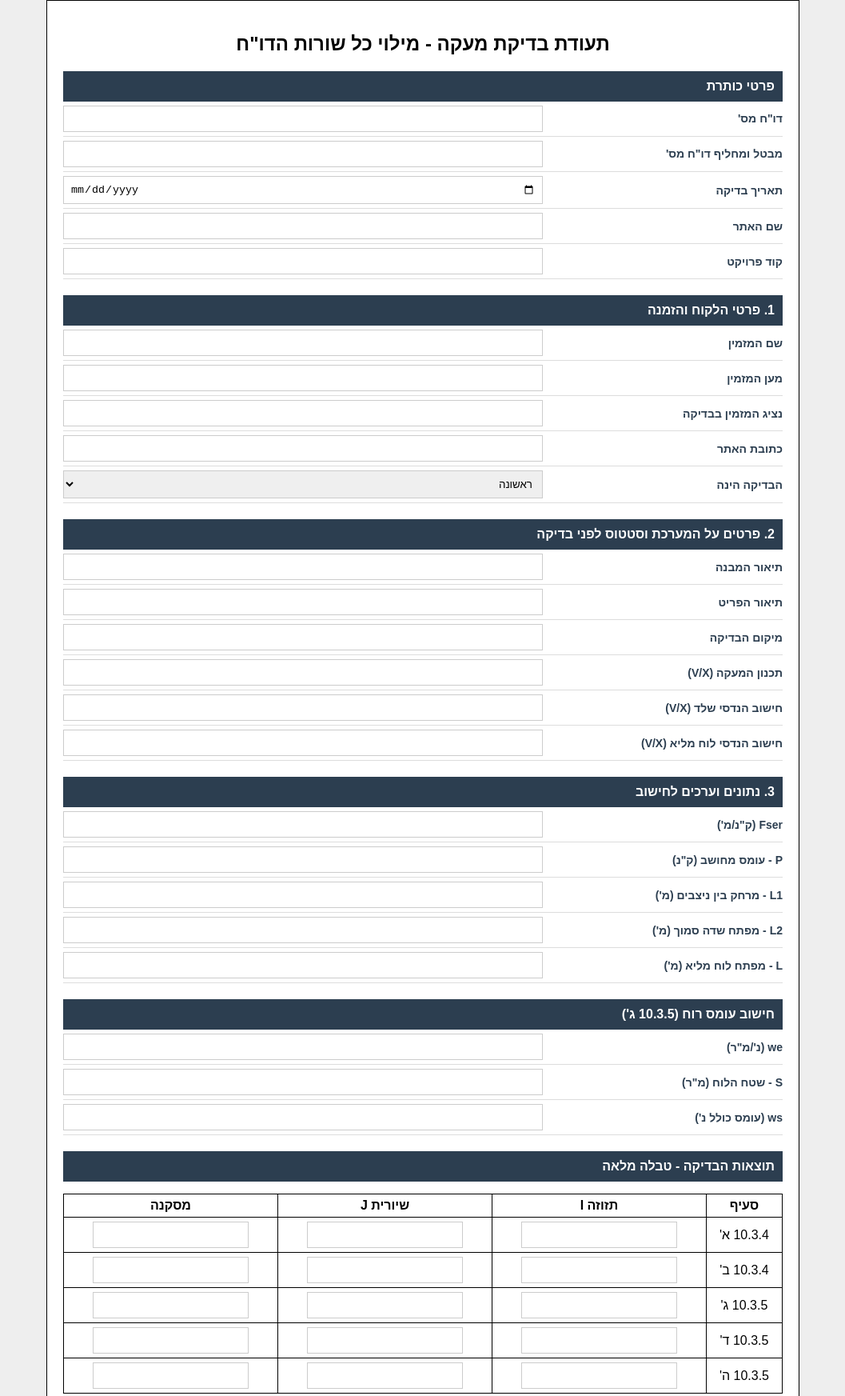
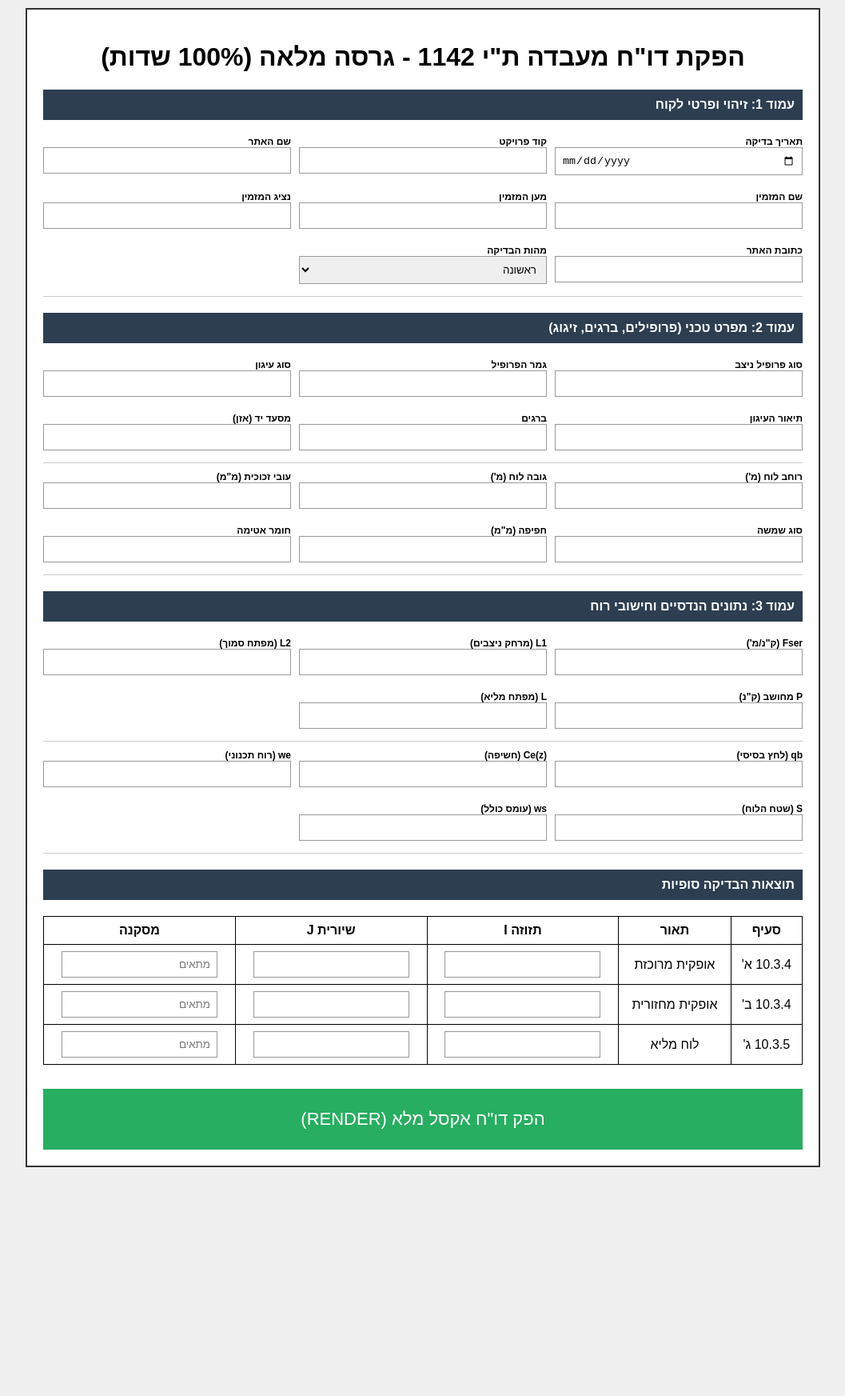
Before and after one commit to amiraharonsystem-cloud/railing-calculator., a website: page public/index.html in a window 1280 px wide. Shown: the part 18-1763 px from the top of the page at 80% size, without its empty margins (111-1168 px from the left). After the commit the page ends 1505 px from the top, so only its background shows below. Drawn offline with Linux system fonts and the light colour scheme.

Commit message:
Update index.html

```diff
--- a/public/index.html
+++ b/public/index.html
@@ -2,74 +2,80 @@
 <html lang="he" dir="rtl">
 <head>
     <meta charset="UTF-8">
-    <title>דו"ח 1142 - מילוי מלא</title>
+    <title>דו"ח בדיקה מלא 1142</title>
     <style>
-        body { font-family: Arial; background: #eee; direction: rtl; padding: 10px; }
-        .page { background: white; max-width: 900px; margin: auto; padding: 20px; border: 1px solid #000; }
-        .row { display: flex; align-items: center; border-bottom: 1px solid #ddd; padding: 5px 0; }
-        .label { width: 300px; font-weight: bold; font-size: 14px; color: #2c3e50; }
-        input, select { flex: 1; padding: 8px; border: 1px solid #ccc; }
-        .header { background: #2c3e50; color: white; padding: 10px; font-weight: bold; margin-top: 20px; }
-        table { width: 100%; border-collapse: collapse; margin-top: 15px; }
-        th, td { border: 1px solid #000; padding: 5px; text-align: center; }
-        .btn { background: #27ae60; color: white; width: 100%; padding: 20px; font-size: 20px; cursor: pointer; border: none; margin-top: 20px; }
+        body { font-family: Arial; background: #f0f0f0; direction: rtl; padding: 20px; }
+        .container { max-width: 950px; margin: auto; background: white; padding: 20px; border: 2px solid #333; }
+        .h-section { background: #2c3e50; color: white; padding: 10px; margin: 20px 0 10px; font-weight: bold; }
+        .grid { display: grid; grid-template-columns: 1fr 1fr 1fr; gap: 10px; border-bottom: 1px solid #ccc; padding-bottom: 15px; }
+        .field { display: flex; flex-direction: column; }
+        label { font-size: 12px; font-weight: bold; margin-top: 10px; }
+        input, select { padding: 8px; border: 1px solid #999; }
+        table { width: 100%; border-collapse: collapse; margin-top: 20px; }
+        th, td { border: 1px solid #000; padding: 8px; text-align: center; }
+        .btn { background: #27ae60; color: white; width: 100%; padding: 25px; font-size: 22px; cursor: pointer; border: none; margin-top: 30px; }
     </style>
 </head>
 <body>
 
-<div class="page">
-    <h2 style="text-align:center">תעודת בדיקת מעקה - מילוי כל שורות הדו"ח</h2>
+<div class="container">
+    <h1 style="text-align:center">הפקת דו"ח מעבדה ת"י 1142 - גרסה מלאה (100% שדות)</h1>
 
-    <div class="header">פרטי כותרת</div>
-    <div class="row"><div class="label">דו"ח מס'</div><input id="reportNum"></div>
-    <div class="row"><div class="label">מבטל ומחליף דו"ח מס'</div><input id="replacedReportNum"></div>
-    <div class="row"><div class="label">תאריך בדיקה</div><input type="date" id="testDate"></div>
-    <div class="row"><div class="label">שם האתר</div><input id="siteName"></div>
-    <div class="row"><div class="label">קוד פרויקט</div><input id="projectId"></div>
+    <div class="h-section">עמוד 1: זיהוי ופרטי לקוח</div>
+    <div class="grid">
+        <div class="field"><label>תאריך בדיקה</label><input type="date" id="testDate"></div>
+        <div class="field"><label>קוד פרויקט</label><input id="projectId"></div>
+        <div class="field"><label>שם האתר</label><input id="siteName"></div>
+        <div class="field"><label>שם המזמין</label><input id="clientName"></div>
+        <div class="field"><label>מען המזמין</label><input id="clientAddress"></div>
+        <div class="field"><label>נציג המזמין</label><input id="presenterName"></div>
+        <div class="field"><label>כתובת האתר</label><input id="siteAddress" style="grid-column: span 2;"></div>
+        <div class="field"><label>מהות הבדיקה</label><select id="testType"><option>ראשונה</option><option>חוזרת</option></select></div>
+    </div>
 
-    <div class="header">1. פרטי הלקוח והזמנה</div>
-    <div class="row"><div class="label">שם המזמין</div><input id="clientName"></div>
-    <div class="row"><div class="label">מען המזמין</div><input id="clientAddress"></div>
-    <div class="row"><div class="label">נציג המזמין בבדיקה</div><input id="presenterName"></div>
-    <div class="row"><div class="label">כתובת האתר</div><input id="siteAddress"></div>
-    <div class="row"><div class="label">הבדיקה הינה</div><select id="testType"><option>ראשונה</option><option>חוזרת</option></select></div>
+    <div class="h-section">עמוד 2: מפרט טכני (פרופילים, ברגים, זיגוג)</div>
+    <div class="grid">
+        <div class="field"><label>סוג פרופיל ניצב</label><input id="profileType"></div>
+        <div class="field"><label>גמר הפרופיל</label><input id="profileFinish"></div>
+        <div class="field"><label>סוג עיגון</label><input id="anchorType"></div>
+        <div class="field"><label>תיאור העיגון</label><input id="anchorDesc"></div>
+        <div class="field"><label>ברגים</label><input id="screwType"></div>
+        <div class="field"><label>מסעד יד (אזן)</label><input id="topRail"></div>
+    </div>
+    <div class="grid">
+        <div class="field"><label>רוחב לוח (מ')</label><input id="glassW"></div>
+        <div class="field"><label>גובה לוח (מ')</label><input id="glassH"></div>
+        <div class="field"><label>עובי זכוכית (מ"מ)</label><input id="glassThick"></div>
+        <div class="field"><label>סוג שמשה</label><input id="glassType"></div>
+        <div class="field"><label>חפיפה (מ"מ)</label><input id="overlap"></div>
+        <div class="field"><label>חומר אטימה</label><input id="sealing"></div>
+    </div>
 
-    <div class="header">2. פרטים על המערכת וסטטוס לפני בדיקה</div>
-    <div class="row"><div class="label">תיאור המבנה</div><input id="structureType"></div>
-    <div class="row"><div class="label">תיאור הפריט</div><input id="itemDesc"></div>
-    <div class="row"><div class="label">מיקום הבדיקה</div><input id="testLocation"></div>
-    <div class="row"><div class="label">תכנון המעקה (V/X)</div><input id="planOk"></div>
-    <div class="row"><div class="label">חישוב הנדסי שלד (V/X)</div><input id="engOk"></div>
-    <div class="row"><div class="label">חישוב הנדסי לוח מליא (V/X)</div><input id="glassOk"></div>
+    <div class="h-section">עמוד 3: נתונים הנדסיים וחישובי רוח</div>
+    <div class="grid">
+        <div class="field"><label>Fser (ק"נ/מ')</label><input id="Fser"></div>
+        <div class="field"><label>L1 (מרחק ניצבים)</label><input id="L1"></div>
+        <div class="field"><label>L2 (מפתח סמוך)</label><input id="L2"></div>
+        <div class="field"><label>P מחושב (ק"נ)</label><input id="P_calc"></div>
+        <div class="field"><label>L (מפתח מליא)</label><input id="L_fill"></div>
+    </div>
+    <div class="grid">
+        <div class="field"><label>qb (לחץ בסיסי)</label><input id="qb"></div>
+        <div class="field"><label>Ce(z) (חשיפה)</label><input id="ce_z"></div>
+        <div class="field"><label>we (רוח תכנוני)</label><input id="we_wind"></div>
+        <div class="field"><label>S (שטח הלוח)</label><input id="S_area"></div>
+        <div class="field"><label>ws (עומס כולל)</label><input id="ws_total"></div>
+    </div>
 
-    <div class="header">3. נתונים וערכים לחישוב</div>
-    <div class="row"><div class="label">Fser (ק"נ/מ')</div><input id="Fser"></div>
-    <div class="row"><div class="label">P - עומס מחושב (ק"נ)</div><input id="P_calc"></div>
-    <div class="row"><div class="label">L1 - מרחק בין ניצבים (מ')</div><input id="L1"></div>
-    <div class="row"><div class="label">L2 - מפתח שדה סמוך (מ')</div><input id="L2"></div>
-    <div class="row"><div class="label">L - מפתח לוח מליא (מ')</div><input id="L_fill"></div>
-
-    <div class="header">חישוב עומס רוח (10.3.5 ג')</div>
-    <div class="row"><div class="label">we (נ'/מ"ר)</div><input id="we"></div>
-    <div class="row"><div class="label">S - שטח הלוח (מ"ר)</div><input id="S_area"></div>
-    <div class="row"><div class="label">ws (עומס כולל נ')</div><input id="ws_total"></div>
-
-    <div class="header">תוצאות הבדיקה - טבלה מלאה</div>
+    <div class="h-section">תוצאות הבדיקה סופיות</div>
     <table>
-        <tr><th>סעיף</th><th>תזוזה I</th><th>שיורית J</th><th>מסקנה</th></tr>
-        <tr><td>10.3.4 א'</td><td><input id="hor_a"></td><td><input id="res_a"></td><td><input id="stat_a"></td></tr>
-        <tr><td>10.3.4 ב'</td><td><input id="hor_b"></td><td><input id="res_b"></td><td><input id="stat_b"></td></tr>
-        <tr><td>10.3.5 ג'</td><td><input id="hor_c"></td><td><input id="res_c"></td><td><input id="stat_c"></td></tr>
-        <tr><td>10.3.5 ד'</td><td><input id="hor_d"></td><td><input id="res_d"></td><td><input id="stat_d"></td></tr>
-        <tr><td>10.3.5 ה'</td><td><input id="hor_e"></td><td><input id="res_e"></td><td><input id="stat_e"></td></tr>
+        <tr><th>סעיף</th><th>תאור</th><th>תזוזה I</th><th>שיורית J</th><th>מסקנה</th></tr>
+        <tr><td>10.3.4 א'</td><td>אופקית מרוכזת</td><td><input id="hor_a"></td><td><input id="res_a"></td><td><input id="stat_a" placeholder="מתאים"></td></tr>
+        <tr><td>10.3.4 ב'</td><td>אופקית מחזורית</td><td><input id="hor_b"></td><td><input id="res_b"></td><td><input id="stat_b" placeholder="מתאים"></td></tr>
+        <tr><td>10.3.5 ג'</td><td>לוח מליא</td><td><input id="hor_c"></td><td><input id="res_c"></td><td><input id="stat_c" placeholder="מתאים"></td></tr>
     </table>
 
-    <div class="header">סיכום וחתימות</div>
-    <div class="row"><div class="label">מסקנות</div><input id="conclusion"></div>
-    <div class="row"><div class="label">שם הבודק</div><input id="tester"></div>
-    <div class="row"><div class="label">מאשר הדו"ח</div><input id="approver"></div>
-
-    <button class="btn" onclick="generate()">הפק אקסל - כל השורות</button>
+    <button class="btn" onclick="generate()">הפק דו"ח אקסל מלא (RENDER)</button>
 </div>
 
 <script>
@@ -84,7 +90,7 @@
         const blob = await res.blob();
         const a = document.createElement('a');
         a.href = URL.createObjectURL(blob);
-        a.download = "Railing_Report_Complete.xlsx";
+        a.download = "Full_Railing_Report.xlsx";
         a.click();
     }
 </script>
```
